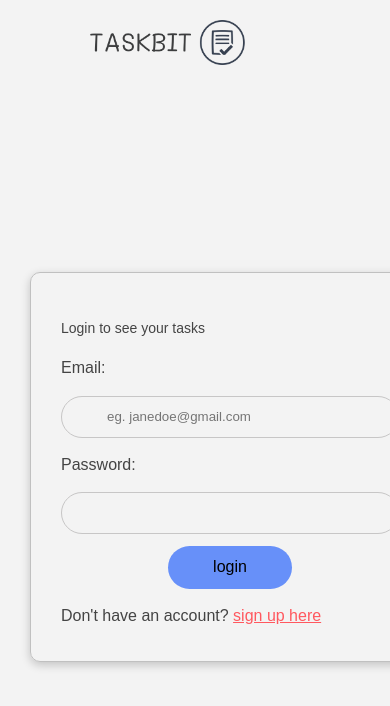
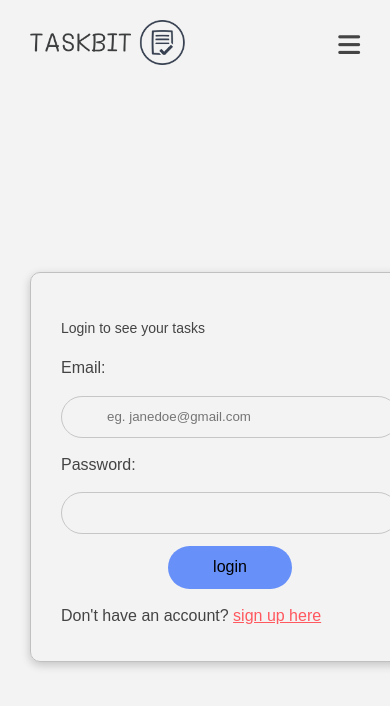
Before and after one commit to sainamercy/TaskManager, a React (Vite) app in the folder client/: page /login in a window 390 px wide. Shown: the top 706 px of the page. Built offline with nearby package versions, Linux system fonts and the light colour scheme.

Commit message:
responsive nav

```diff
--- a/client/src/components/Navbar.jsx
+++ b/client/src/components/Navbar.jsx
@@ -13,6 +13,7 @@ function Navbar() {
       <Link to="/">
         <img src="/assets/logof.png" alt=" logo" className="nav__logo" />
       </Link>
+      <i className="fa-solid fa-bars ham"></i>
       <ul className="nav__links">
         <li className="nav__item">
           <Link className="nav__link" to="/">
--- a/client/src/index.css
+++ b/client/src/index.css
@@ -360,6 +360,10 @@
 #modal button{
   width: 50px;
 }
+.ham{
+  display: none;
+  font-size: 2.5rem;
+}
 
 /* media queries */
 
@@ -368,16 +372,11 @@
     gap: 30px;
     flex-direction: column-reverse;
     flex: none;
-    /* max-width: 95%; */
-  }
-  .nav__links{
-    display: none;
   }
   .mainTitle img{
     max-width: 100%;
     margin: auto;
   }
-
   h1{
     font-size: 4.5rem;
   }
@@ -393,3 +392,14 @@
     font-size: 1.4rem;
   }
 }
+@media (max-width: 800px){
+  .nav__links{
+    display: none;
+  }
+  .ham{
+    display: block;
+  }
+  .nav{
+    padding: 0;
+  }
+}
```
